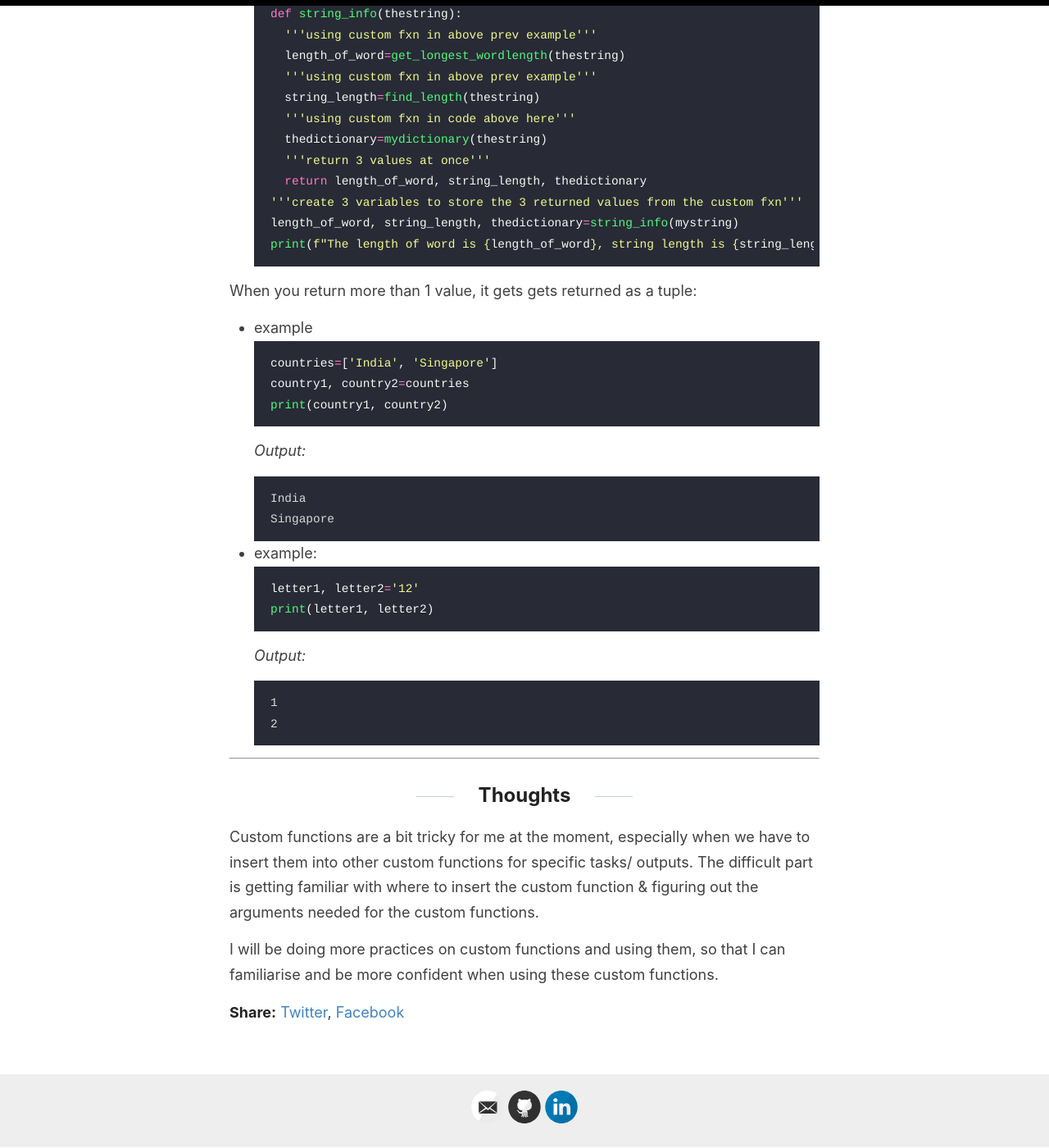
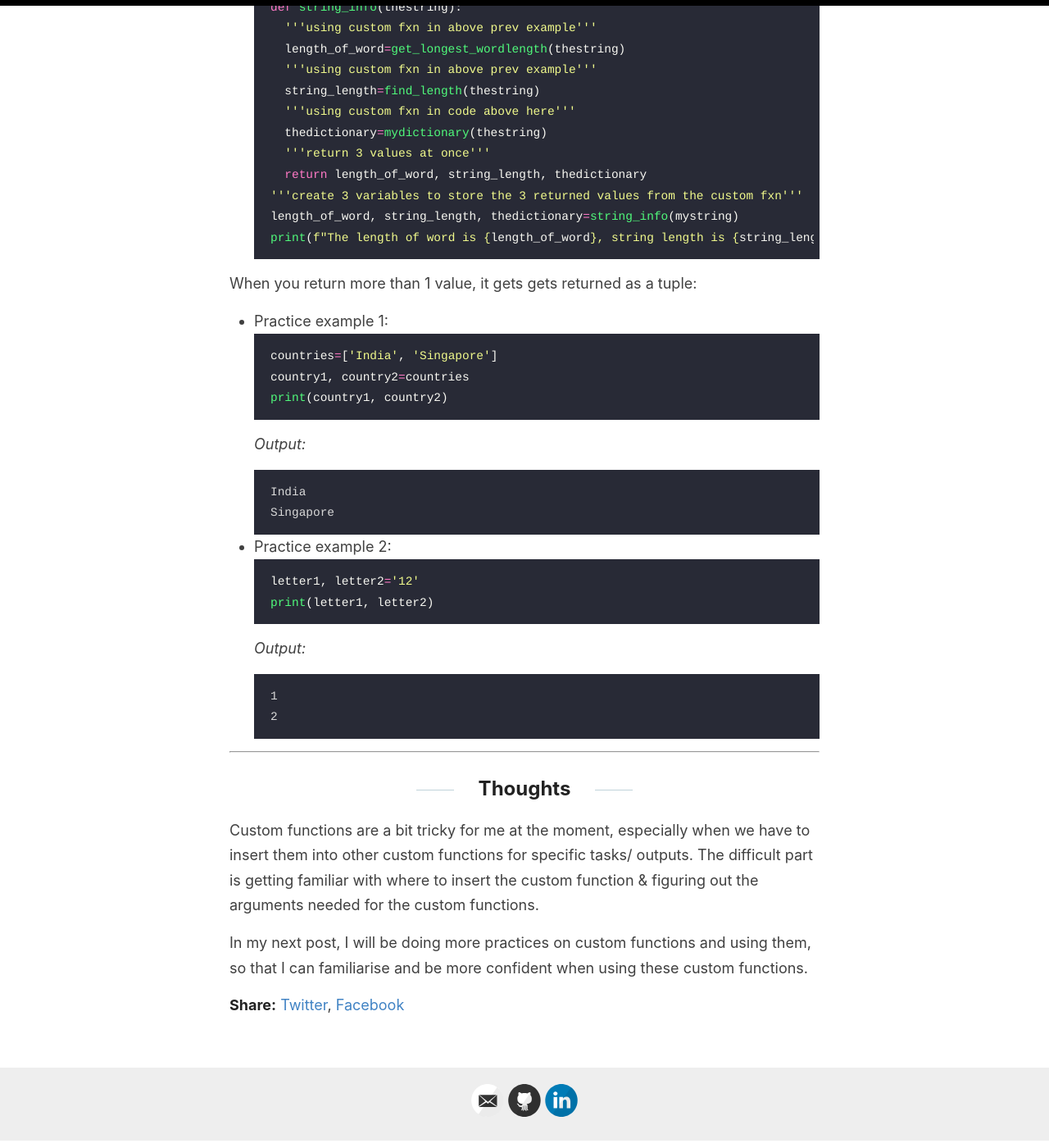
Before and after one commit to liawbeile/liawbeile.github.io, a Jekyll site: the page built from _posts/2021-4-16-april16.md, in a window 1280 px wide and 1400 px high, scrolled down 3082 px. Shown: the whole window at 82% size. Built offline with Jekyll 4.4.1, drawn with Linux system fonts in a browser that asks for light colours; some of the changed text lies outside the part shown.

Commit message:
amend post apr16

````diff
--- a/_posts/2021-4-16-april16.md
+++ b/_posts/2021-4-16-april16.md
@@ -118,7 +119,7 @@ print(f"The length of word is {length_of_word}, string length is {string_length}
 ```
 
 When you return more than 1 value, it gets gets returned as a tuple:
-- example
+- Practice example 1:
 ```python
 countries=['India', 'Singapore']
 country1, country2=countries
@@ -130,7 +131,7 @@ India
 Singapore
 ```
 
-- example:
+- Practice example 2:
 ```python
 letter1, letter2='12'
 print(letter1, letter2)
@@ -147,4 +148,4 @@ _Output:_
 
 Custom functions are a bit tricky for me at the moment, especially when we have to insert them into other custom functions for specific tasks/ outputs. The difficult part is getting familiar with where to insert the custom function & figuring out the arguments needed for the custom functions.
 
-I will be doing more practices on custom functions and using them, so that I can familiarise and be more confident when using these custom functions.
+In my next post, I will be doing more practices on custom functions and using them, so that I can familiarise and be more confident when using these custom functions.
````
Also changed, not shown: other parts of _posts/2021-4-16-april16.md (+2 -1 lines).
